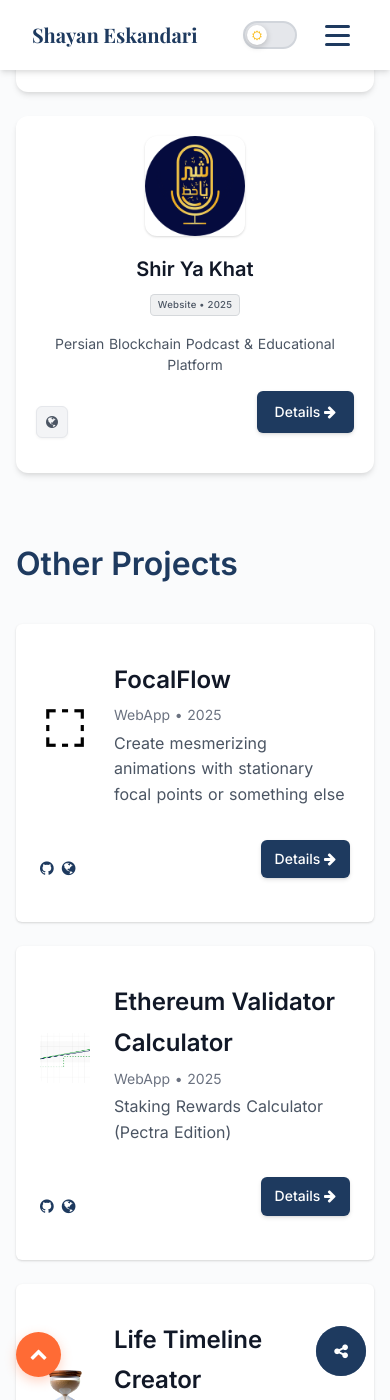
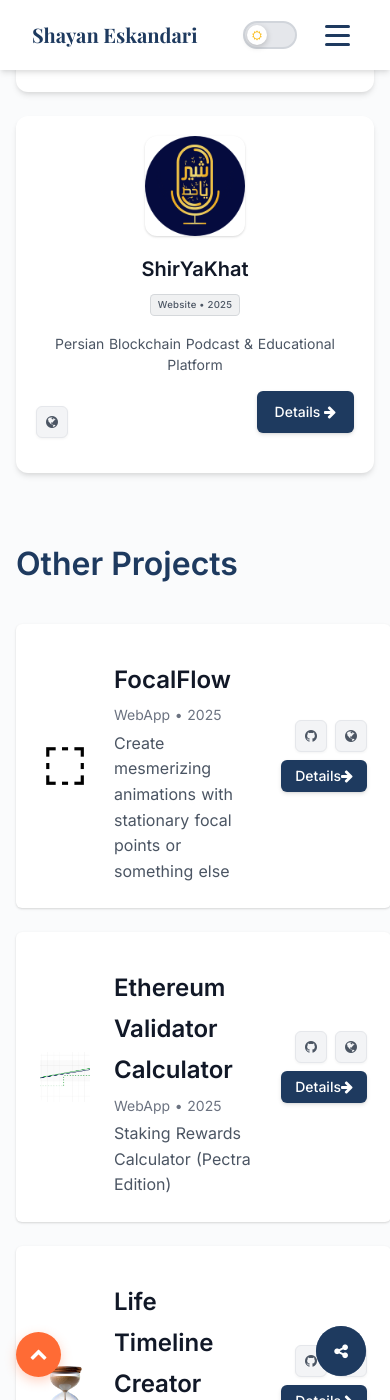
Before and after one commit to shayanb/shayan.es, a Jekyll site: the page built from apps.html, in a window 390 px wide and 1400 px high, scrolled down 1324 px. Built offline with Jekyll 4.4.1, drawn with Linux system fonts in a browser that asks for light colours.

Commit message:
fixes checkpoint

```diff
--- a/_data/index/apps.yml
+++ b/_data/index/apps.yml
@@ -93,7 +93,7 @@
     - "/img/apps/lifetimeline-screenshot-2.png"
     - "/img/apps/lifetimeline-screenshot-3.png"
 
-- name: "Shir Ya Khat"
+- name: "ShirYaKhat"
   platform: "Website"
   logo: "/img/apps/shiryakhat-logo.png"
   short_description: "Persian Blockchain Podcast & Educational Platform"
--- a/_includes/footer.html
+++ b/_includes/footer.html
@@ -10,7 +10,7 @@
       </button>
     </div>
     <div class="footer-text">
-      &copy; {{ site.time | date: '%Y' }} <a href="http://github.com/{{ author.github }}"> {{ site.owner.name }} </a> made with <i class="fa fa-heart heart-icon"></i> Hosted on  <a href="https://github.com/shayanb/shayan.es"> <i class="fa fa-github-alt"> </i> </a>
+      &copy; {{ site.time | date: '%Y' }} <i class="fa fa-github-alt"> </i> <a href="https://github.com/shayanb/shayan.es"> {{ site.owner.name }} </a> made with <i class="fa fa-heart heart-icon"></i>
     </div>
   </div>
 </footer>
--- a/_sass/components/_modals.scss
+++ b/_sass/components/_modals.scss
@@ -256,7 +256,7 @@
     position: relative;
     margin-bottom: 1rem;
     width: 100%;
-    height: 400px;
+    height: 350px;
     background: $gray-100;
     border-radius: $border-radius;
     overflow: hidden;
@@ -501,14 +501,27 @@
             .screenshot-container {
               .screenshot-nav {
                 &.prev {
-                  left: -15px;
+                  left: 5px;
                 }
 
                 &.next {
-                  right: -15px;
+                  right: 5px;
                 }
               }
             }
+          }
+        }
+
+        // Mobile-specific layout: screenshots first
+        &.mobile-layout {
+          .modal-screenshots-first {
+            order: 1;
+            padding: 1rem 1.5rem;
+          }
+
+          .modal-content-second {
+            order: 2;
+            padding: 0 1.5rem 1.5rem 1.5rem;
           }
         }
       }
@@ -768,9 +781,9 @@
       position: absolute;
       top: 50%;
       transform: translateY(-50%);
-      background: rgba(255, 255, 255, 0.367);
-      color: rgba(8, 2, 2, 0.249);
-      border: 1px;
+      background: rgba(255, 255, 255, 0.9);
+      color: rgba(0, 0, 0, 0.8);
+      border: none;
       border-radius: 50%;
       width: 60px;
       height: 60px;
@@ -781,9 +794,11 @@
       transition: all 0.3s ease;
       font-size: 24px;
       backdrop-filter: blur(10px);
+      z-index: 10;
 
       &:hover {
-        background: rgba(9, 9, 9, 0.3);
+        background: rgba(255, 255, 255, 0.95);
+        color: $secondary;
         transform: translateY(-50%) scale(1.1);
       }
 
--- a/_sass/pages/_specific-pages.scss
+++ b/_sass/pages/_specific-pages.scss
@@ -318,6 +318,45 @@
 
       .app-description {
         color: var(--text-muted);
+      }
+    }
+  }
+
+  .app-item {
+    background: var(--card-color);
+
+    .app-info {
+      h4 {
+        .app-title-btn {
+          color: var(--text-color);
+
+          &:hover {
+            color: $primary;
+          }
+        }
+      }
+
+      .app-platform {
+        color: var(--text-muted);
+      }
+
+      p {
+        color: var(--text-muted);
+      }
+    }
+
+    .app-links {
+      .app-links-icons {
+        .app-link {
+          background: var(--surface-color);
+          color: var(--text-color);
+          border-color: var(--border-color);
+
+          &:hover {
+            background: $secondary;
+            color: $white;
+          }
+        }
       }
     }
   }
@@ -923,18 +962,66 @@
 
       .app-links {
         display: flex;
-        gap: 0.5rem;
+        gap: 0.75rem;
         align-items: center;
-        justify-content: space-between;
+        margin-left: auto;
 
         .app-links-icons {
           display: flex;
           gap: 0.5rem;
+          align-items: center;
+
+          .app-link {
+            width: 32px;
+            height: 32px;
+            display: flex;
+            align-items: center;
+            justify-content: center;
+            background: $gray-100;
+            color: $gray-600;
+            border-radius: $border-radius;
+            text-decoration: none;
+            transition: all 0.3s ease;
+            border: 1.5px solid #e5e7eb;
+            font-size: 0.875rem;
+            position: relative;
+            z-index: 2;
+            box-shadow: 0 1px 3px rgba(0, 0, 0, 0.05);
+
+            &:hover {
+              background: $secondary;
+              color: $white;
+              transform: scale(1.1);
+              box-shadow: 0 2px 8px rgba(0, 0, 0, 0.15);
+            }
+          }
         }
 
         .btn-sm {
           padding: 0.375rem 0.75rem;
           font-size: 0.875rem;
+          height: 32px;
+          display: flex;
+          align-items: center;
+          flex-shrink: 0;
+        }
+
+        // Mobile: stack vertically
+        @media (max-width: $small-screen) {
+          flex-direction: column;
+          align-items: flex-end;
+          gap: 0.5rem;
+          margin-left: 0;
+
+          .app-links-icons {
+            order: 1;
+          }
+
+          .btn-sm {
+            order: 2;
+            width: 100%;
+            justify-content: center;
+          }
         }
       }
     }
@@ -1145,24 +1232,29 @@
     }
 
     .app-item {
-      // Keep flex layout but adjust for mobile
-      flex-wrap: wrap;
-      gap: 1rem;
+      // Mobile: use grid layout to prevent overflow
+      display: grid;
+      grid-template-columns: auto 1fr;
+      grid-template-rows: auto auto;
+      gap: 0.75rem 1rem;
+      grid-template-areas:
+        "icon info"
+        "links links";
 
       .app-icon.small {
+        grid-area: icon;
         width: 40px;
         height: 40px;
       }
 
       .app-info {
+        grid-area: info;
         min-width: 0; // Allow text to wrap properly
-        flex: 1;
       }
 
       .app-links {
-        justify-content: center;
-        width: 100%;
-        margin-top: 0.5rem;
+        grid-area: links;
+        margin-left: 0; // Reset margin for mobile grid layout
       }
     }
   }
--- a/apps.html
+++ b/apps.html
@@ -133,10 +133,10 @@
       <div class="screenshot-fullscreen-container">
         <img src="" alt="Enlarged screenshot" class="screenshot-fullscreen-img" id="fullscreen-screenshot">
         <div class="screenshot-fullscreen-nav">
-          <button class="screenshot-nav prev" data-direction="-1" style="display: none;">
+          <button class="screenshot-fullscreen-nav-btn prev" data-direction="-1" style="display: none;">
             <i class="fa fa-chevron-left"></i>
           </button>
-          <button class="screenshot-nav next" data-direction="1" style="display: none;">
+          <button class="screenshot-fullscreen-nav-btn next" data-direction="1" style="display: none;">
             <i class="fa fa-chevron-right"></i>
           </button>
         </div>
@@ -217,6 +217,32 @@
       `;
     }
 
+    // Check if mobile to determine layout order
+    const isMobile = window.innerWidth <= 768;
+
+    if (isMobile && screenshotsHtml) {
+      // Mobile layout: screenshots first, then content
+      modalBody.innerHTML = `
+        <div class="modal-layout mobile-layout">
+          <div class="modal-right modal-screenshots-first">
+            ${screenshotsHtml}
+          </div>
+          <div class="modal-left modal-content-second">
+            <div class="modal-header">
+              ${app.logo ? `<div class="modal-logo-container"><img src="${app.logo}" alt="${app.name} logo" class="modal-logo"></div>` : ''}
+                <h2>${app.name}</h2>
+                <p class="modal-platform">${app.platform} • ${app.year}</p>
+              </div>
+            </div>
+
+            <p class="modal-description">${app.description}</p>
+
+            ${linksHtml}
+          </div>
+        </div>
+      `;
+    } else {
+      // Desktop layout: content first, then screenshots
       modalBody.innerHTML = `
         <div class="modal-layout${screenshotsHtml ? '' : ' no-screenshots'}">
           <div class="modal-left">
@@ -236,6 +262,7 @@
           ${screenshotsHtml ? `<div class="modal-right">${screenshotsHtml}</div>` : ''}
         </div>
       `;
+    }
 
     modal.style.display = 'block';
     document.body.style.overflow = 'hidden';
```
Also changed, not shown: other parts of apps.html (+11 -0 lines), _data/index/projects.yml (+18 -2 lines), img/projects/bitcoinpos-screenshot-1.png (added), img/projects/bitcoinpos-screenshot-2.png (added). Lines whose indentation alone changed are shown as unchanged.
